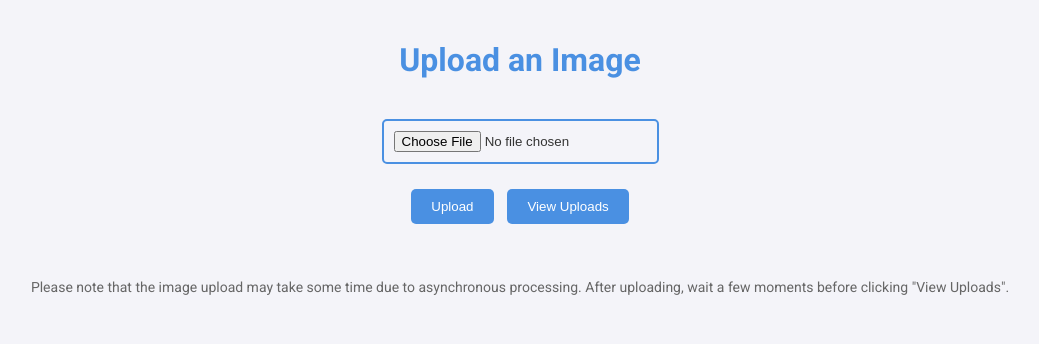
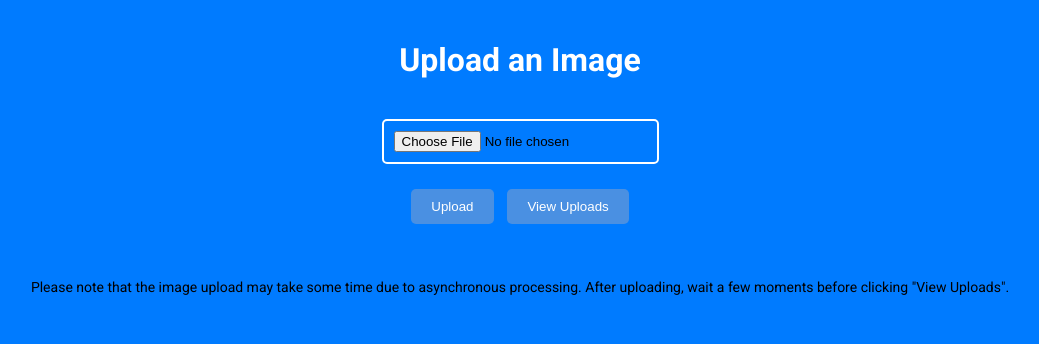
Before and after one commit to Srujan312/File_Upload, a Flask app: page / in a window 1280 px wide. Shown: the top 344 px of the page, without its empty margins (120-1159 px from the left). Run offline with Flask 3, Linux system fonts and the light colour scheme.

Commit message:
blue color

```diff
--- a/templates/UI.html
+++ b/templates/UI.html
@@ -8,8 +8,8 @@
     <style>
         body {
             font-family: 'Roboto', sans-serif;
-            background-color: #f4f4f9;
-            color: #333;
+            background-color: #007bff;
+            color: #000;
             margin: 0;
             padding: 20px;
             display: flex;
@@ -18,12 +18,12 @@
         }
         h1 {
             margin-bottom: 20px;
-            color: #4a90e2;
+            color: #fff; /* White color for the heading for contrast */
         }
         input[type="file"] {
             margin: 20px 0;
             padding: 10px;
-            border: 2px solid #4a90e2;
+            border: 2px solid #fff; /* White border to contrast with blue */
             border-radius: 5px;
             outline: none;
             transition: border-color 0.3s;
@@ -75,12 +75,12 @@
         p {
             margin: 10px 0;
             font-size: 14px;
-            color: #666;
+            color: #000;
         }
         .note {
             margin-top: 20px;
             font-size: 14px;
-            color: #999;
+            color: #ccc;
         }
     </style>
 </head>
```
